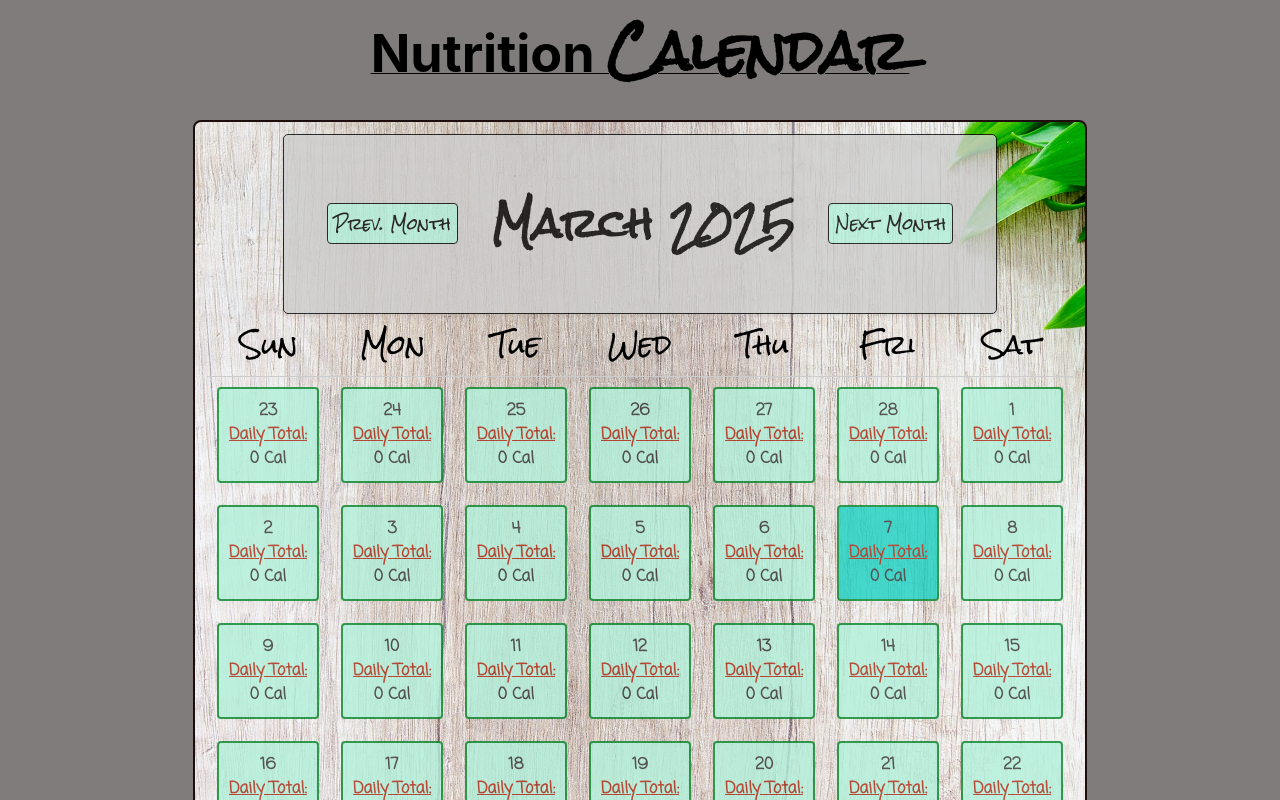
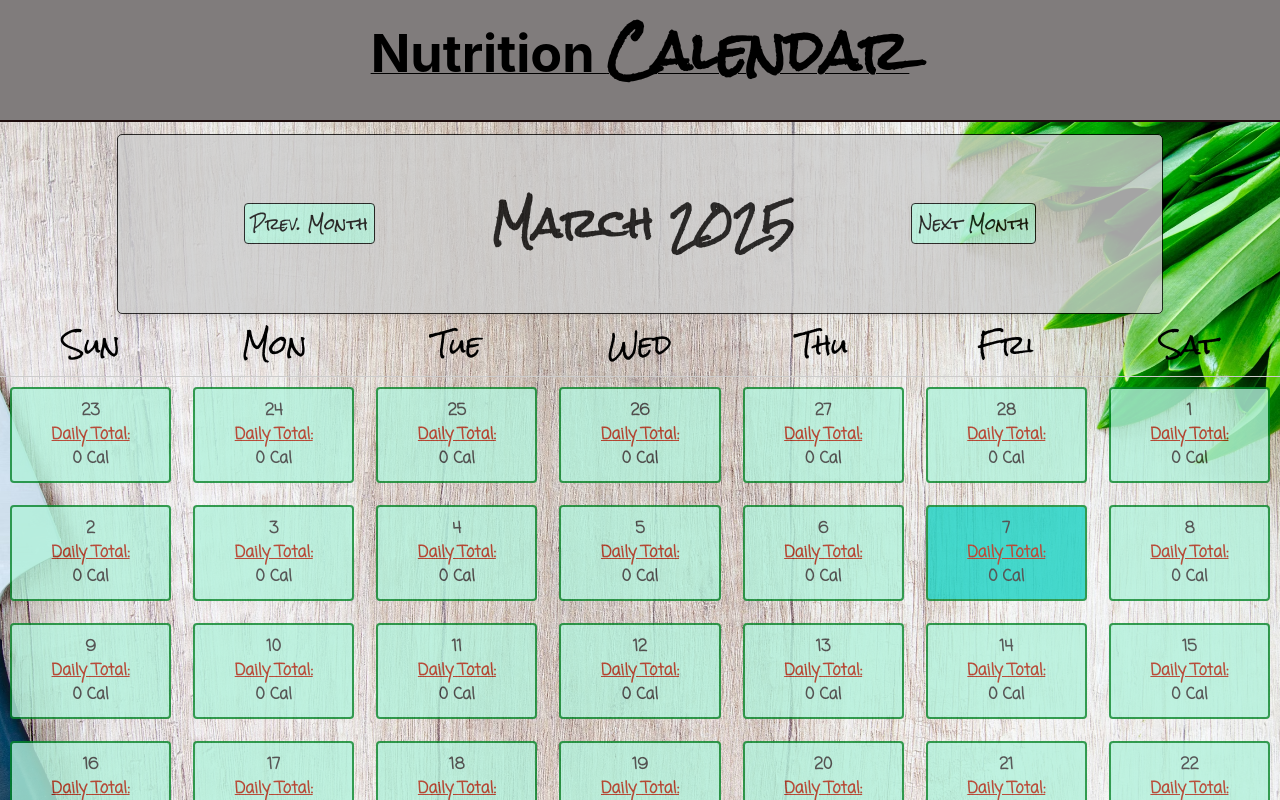
Before and after one commit to davidxv15/Nutrition-Calendar2.0, a React (Create React App) app: page / in a window 1280 px wide. Shown: the top 800 px of the page. Built offline with nearby package versions, Linux system fonts and the light colour scheme; a web font is replaced by a local one.

Commit message:
refactor(Cal.css): bg rules

```diff
--- a/src/components/Calendar/Calendar.css
+++ b/src/components/Calendar/Calendar.css
@@ -12,15 +12,15 @@
 .calendar-background {
   padding: 12px;
   margin-top: -40px;
-  width: auto;
-  min-width: 60%;
+  width: 100%;
+  min-width: 90%;
   height: auto;
   border: 2px solid #1e0d0d;
   border-radius: 8px;
   background-image: url("knife.avif");
   background-size: cover;
   background-repeat: no-repeat;
-  background-position: center center;
+  background-position: center;
 }
 
 .calendar-nav {
```
